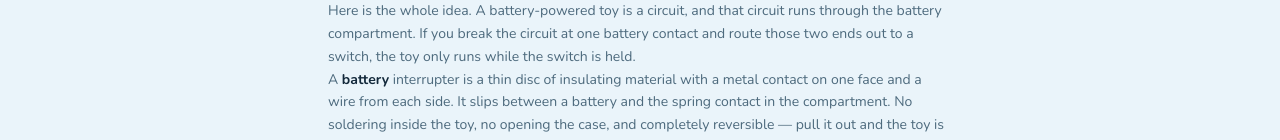
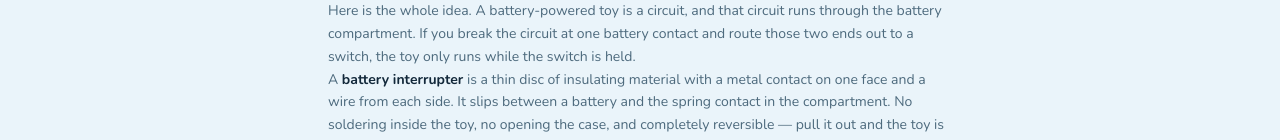
Before and after one commit to bpetselis01/splat-connect, a Next.js app in the folder packages/web/: page /learn/toy-adaptation-101 in a window 1280 px wide. Shown: the part 812-952 px from the top of the page. Built offline with nearby package versions, Linux system fonts and the light colour scheme; no server answers.

Commit message:
fix(web): restore brief's battery interrupter bold boundary

```diff
--- a/packages/web/app/learn/toy-adaptation-101/page.tsx
+++ b/packages/web/app/learn/toy-adaptation-101/page.tsx
@@ -40,7 +40,7 @@ export default function Adaptation101() {
           switch is held.
         </p>
         <p>
-          A <strong>battery</strong> interrupter is a thin disc of insulating material
+          A <strong>battery interrupter</strong> is a thin disc of insulating material
           with a metal contact on one face and a wire from each side. It slips between a
           battery and the spring contact in the compartment. No soldering inside the
           toy, no opening the case, and completely reversible — pull it out and the toy
```
